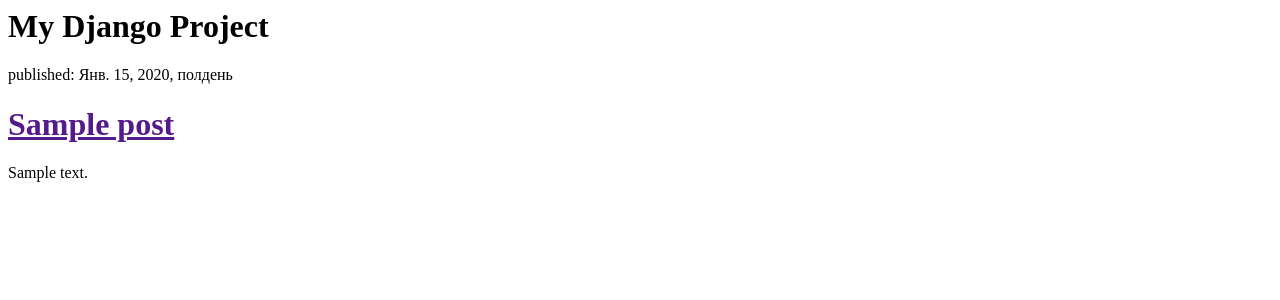
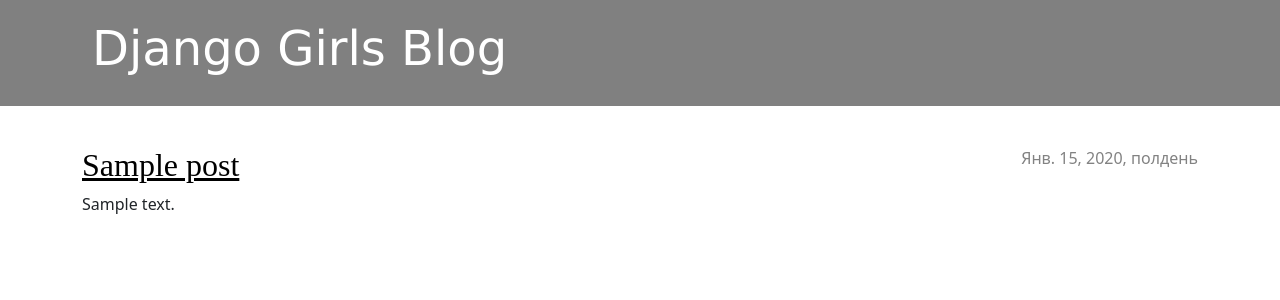
Before and after one commit to rahatlokum/my-first-blog, a Django app: page / in a window 1280 px wide. Shown: the top 300 px of the page. Run offline with Django 3.2, Linux system fonts and the light colour scheme; tables that the repository leaves empty hold one stand-in row (values such as "Sample post").

Commit message:
NewTemplatesCss AddedViewsAndUrls

```diff
--- /dev/null
+++ b/mysite/blog/static/css/blog.css
@@ -0,0 +1,73 @@
+.page-header {
+    background-color: grey;
+    margin-top: 0;
+    margin-bottom: 40px;
+    padding: 20px 20px 20px 40px;
+}
+
+.page-header h1,
+.page-header h1 a,
+.page-header h1 a:visited,
+.page-header h1 a:active {
+    color: #ffffff;
+    font-size: 36pt;
+    text-decoration: none;
+    font-family: Verdana, Tahoma, sans-serif;
+}
+
+
+
+h1,
+h2,
+h3,
+h4 {
+    font-family: 'Times New Roman', Times, serif, cursive;
+}
+
+.date {
+    color: #828282;
+}
+
+.save {
+    float: right;
+}
+
+.post-form textarea,
+.post-form input {
+    width: 100%;
+}
+
+.top-menu,
+.top-menu:hover,
+.top-menu:visited {
+    color: #ffffff;
+    float: right;
+    font-size: 26pt;
+    margin-right: 20px;
+}
+
+.post {
+    margin-bottom: 70px;
+}
+
+.post h2 a,
+.post h2 a:visited {
+    color: #000000;
+}
+
+.post > .date,
+.post > .actions {
+    float: right;
+}
+
+.btn-secondary,
+.btn-secondary:visited {
+    color: #C25100;
+    background: none;
+    border-color: #C25100;
+}
+
+.btn-secondary:hover {
+    color: #FFFFFF;
+    background-color: #C25100;
+}
--- /dev/null
+++ b/mysite/blog/templates/blog/base.html
@@ -0,0 +1,26 @@
+{% load static %}
+<!DOCTYPE html>
+<html>
+    <head>
+        <title>MyProject</title>
+        <link rel="stylesheet" href="https://cdn.jsdelivr.net/npm/bootstrap@5.1.3/dist/css/bootstrap.min.css" integrity="sha384-1BmE4kWBq78iYhFldvKuhfTAU6auU8tT94WrHftjDbrCEXSU1oBoqyl2QvZ6jIW3" crossorigin="anonymous">
+        <link rel="stylesheet" href="{% static 'css/blog.css' %}">
+    </head>
+
+    <body>
+        <header class="page-header">
+          <div class="container">
+              <h1><a href="/">Django Girls Blog</a></h1>
+          </div>
+        </header>
+        <main class="container">
+            <div class="row">
+                <div class="col">
+                {% block content %}
+                {% endblock %}
+                </div>
+            </div>
+        </main>
+
+    </body>
+</html>
--- a/mysite/blog/templates/blog/post_list.html
+++ b/mysite/blog/templates/blog/post_list.html
@@ -1,15 +1,13 @@
-<html>
+{% extends 'blog/base.html' %}
 
-    <div>
-        <h1 href="/">My Django Project</h1>
-    </div>
-
+{% block content %}
     {% for post in posts %}
-        <div>
-            <p>published: {{ post.published_date }}</p>
-            <h1><a href="">{{ post.title }}</a></h1>
+        <article class="post">
+            <time class="date">
+                {{ post.published_date }}
+            </time>
+            <h2><a href="{% url 'post_detail' pk=post.pk %}">{{post.title}}</a></h2>
             <p>{{ post.text|linebreaksbr }}</p>
-        </div>
+        </article>
     {% endfor %}
-
-</html>
+{% endblock %}
--- a/mysite/blog/urls.py
+++ b/mysite/blog/urls.py
@@ -3,5 +3,6 @@ from . import views
 
 
 urlpatterns = [
-    path('', views.post_list, name='post_list')
+    path('', views.post_list, name='post_list'),
+    path('post/<int:pk>/', views.post_detail, name='post_detail'),
 ]
--- a/mysite/blog/views.py
+++ b/mysite/blog/views.py
@@ -1,8 +1,13 @@
 from django.shortcuts import render
 from .models import Post
 from django.utils import timezone
+from django.shortcuts import render, get_object_or_404
 
 
 def post_list(request):
     posts = Post.objects.filter(published_date__lte=timezone.now()).order_by('published_date')
     return render(request, 'blog/post_list.html', {'posts': posts})
+
+def post_detail(request, pk):
+    post = get_object_or_404(Post, pk=pk)
+    return render(request, 'blog/post_detail.html', {'post':post})
```
Also changed, not shown: mysite/blog/templates/blog/post_detail.html (added, +13 -0 lines).
